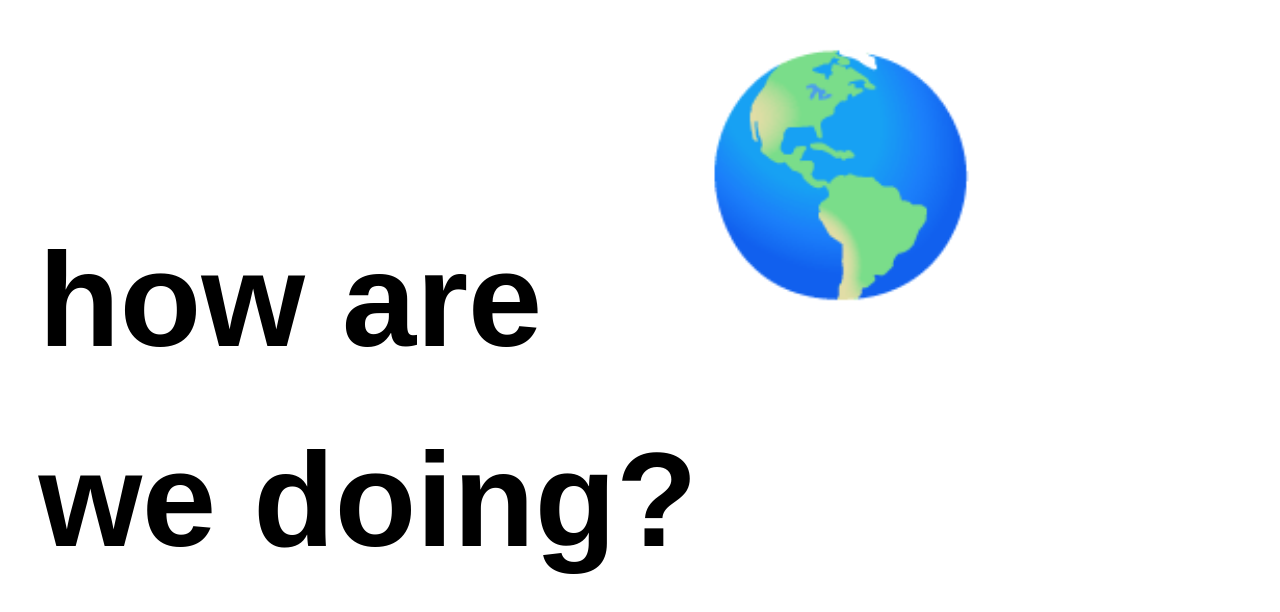
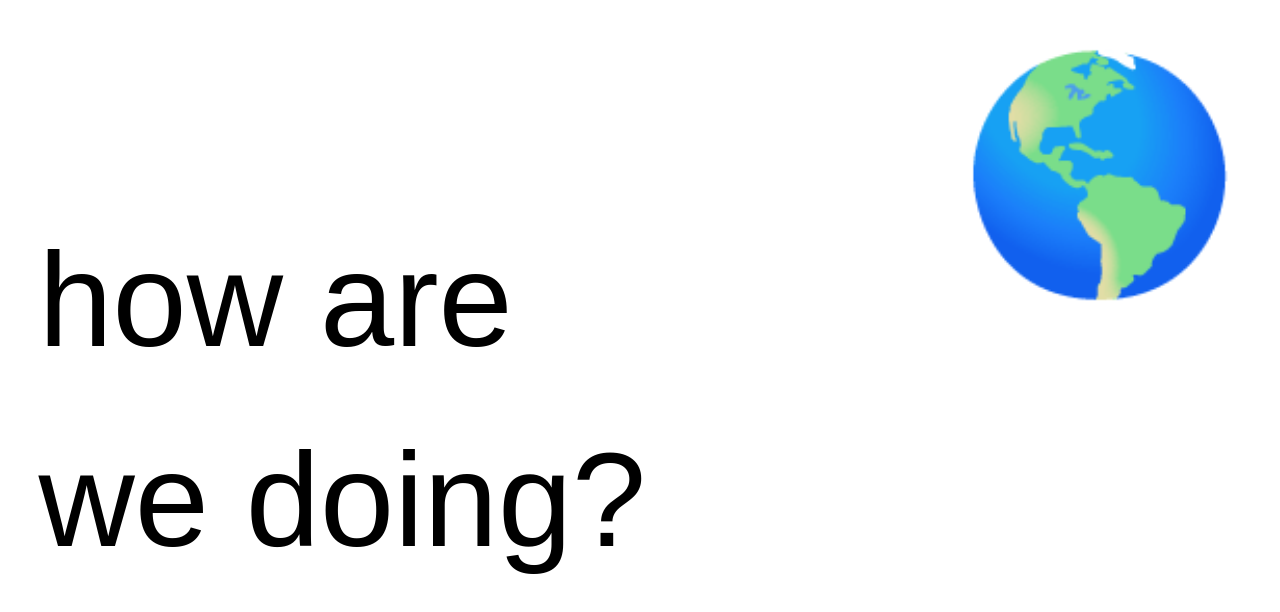
Before and after one commit to jonahbard/theprogressbar, a Next.js app: page / in a window 1280 px wide. Shown: the top 612 px of the page. Built offline with nearby package versions, Linux system fonts and the light colour scheme.

Commit message:
unbold and spaced middle for desktop

```diff
--- a/app/globals.css
+++ b/app/globals.css
@@ -25,7 +25,6 @@ body {
   font-size: 100pt;
   /* font-style: bold; */
   font-family: sans-serif;
-  font-weight: bold;
   padding-left: 3%;
   color: rgb(0, 0, 0);
   text-align: left;
@@ -36,3 +35,16 @@ body {
   padding-right: 3%;
 
 }
+
+.scrollText {
+  position: fixed;
+  bottom: 10px;
+  width: 100%;
+  text-align: center;
+  opacity: 0;
+  transition: opacity 5s;
+}
+
+.fadeIn {
+  opacity: 1 !important;
+}
--- a/app/page.tsx
+++ b/app/page.tsx
@@ -1,4 +1,6 @@
 import './globals.css';
+import { useEffect, useState } from 'react';
+
 
 export default function Home() {
   return (
@@ -12,9 +14,10 @@ function BasicHomePage() {
     <div className="App">
       <header className="App-header">
         <div style={{
-  display: 'flex' }}>
+  display: 'flex', justifyContent: 'space-between' }}>
 
           <HeroText />
+          <div style={{flexGrow: 1}}></div>
           <HeroWorldIcon />
         </div>
       </header>
```
